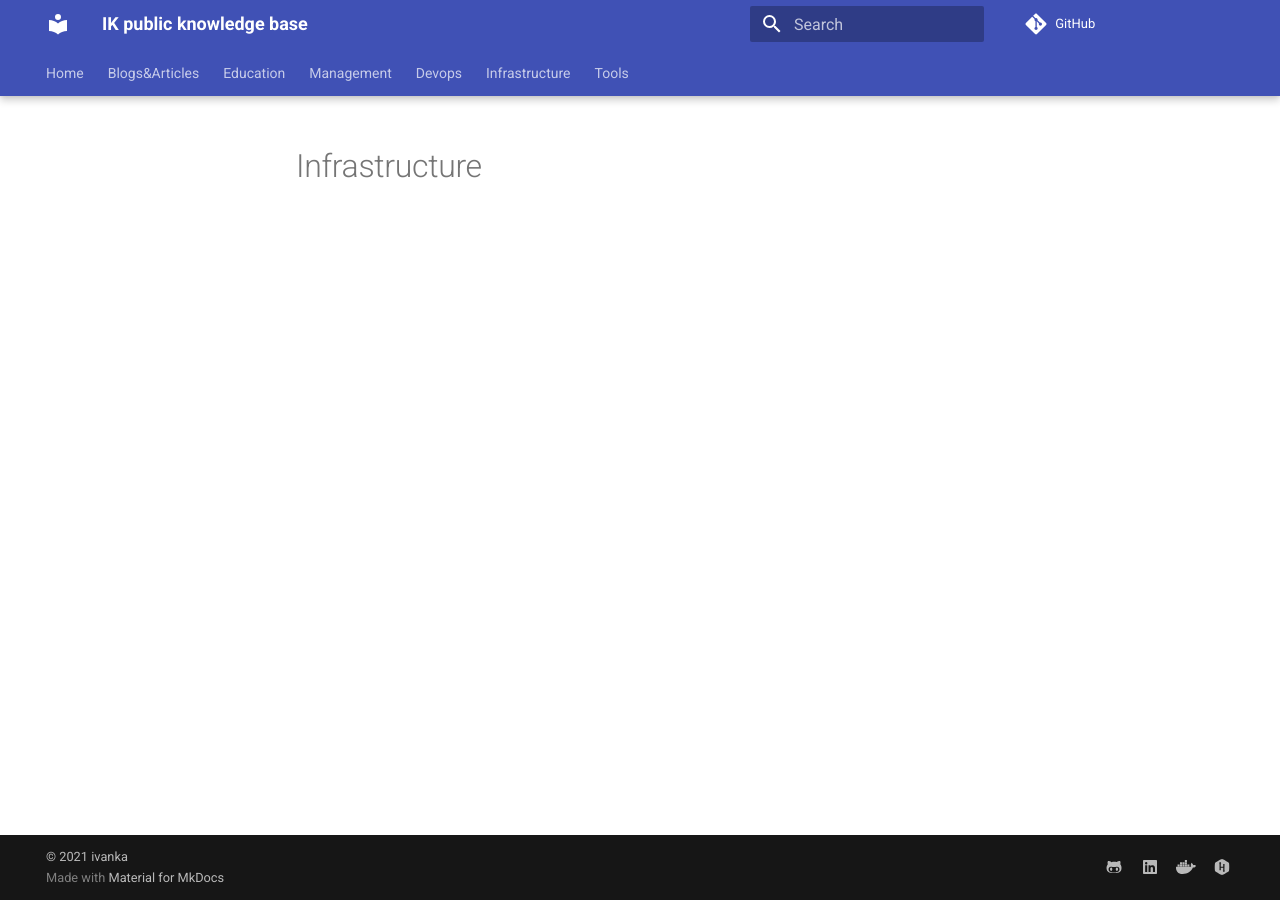
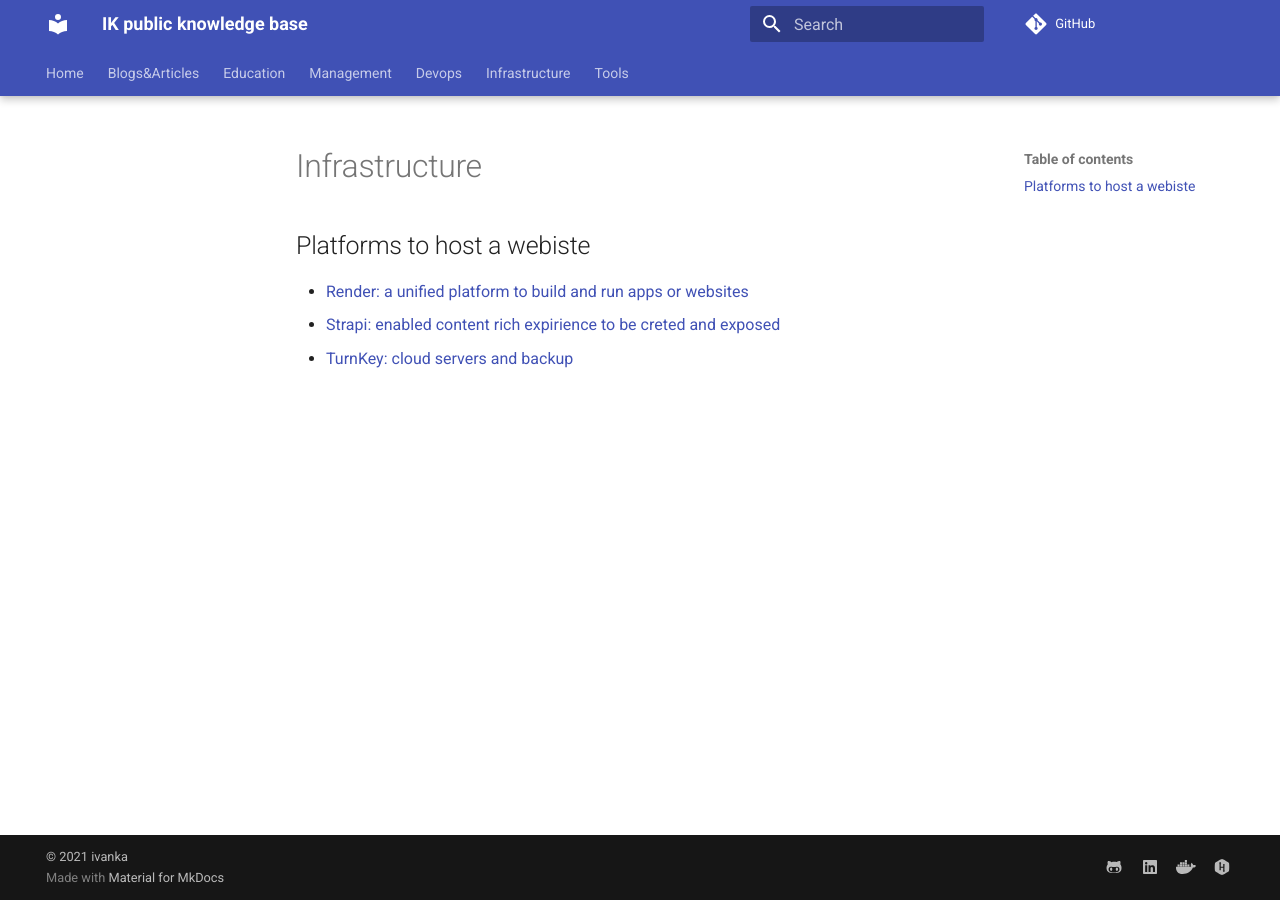
Before and after one commit to ivankatliarchuk/knowledge-base, an MkDocs documentation site: the page built from docs/infrastructure/index.md, in a window 1280 px wide. Built offline with MkDocs 1.6.1 and Material for MkDocs 9.7.7, drawn with Linux system fonts in a browser that asks for light colours; comment, search, counter and statistics services are not loaded.

Commit message:
started infrastructure related stuff

```diff
--- a/docs/infrastructure/index.md
+++ b/docs/infrastructure/index.md
@@ -1,10 +1,15 @@
 ---
 title: Infrastructure
 summary: Infrastructure related stuff is here.
-authors:
-    - Ivan K
-tags: ["test"]
-date: 2018-07-10
+authors: ["Ivan K"]
+tags: ["infrastructure", "host", "hosting", "website"]
+date: 2021-03-14
 some_url:
 published: true
 ---
+
+## Platforms to host a webiste
+
+- [Render: a unified platform to build and run apps or websites](https://render.com){:target="_blank"}
+- [Strapi: enabled content rich expirience to be creted and exposed](https://strapi.io)
+- [TurnKey: cloud servers and backup](https://hub.turnkeylinux.org)
```
Also changed, not shown: docs/tools/coding.md (+4 -0 lines), docs/tools/wesite.tools.md (added, +46 -0 lines).
